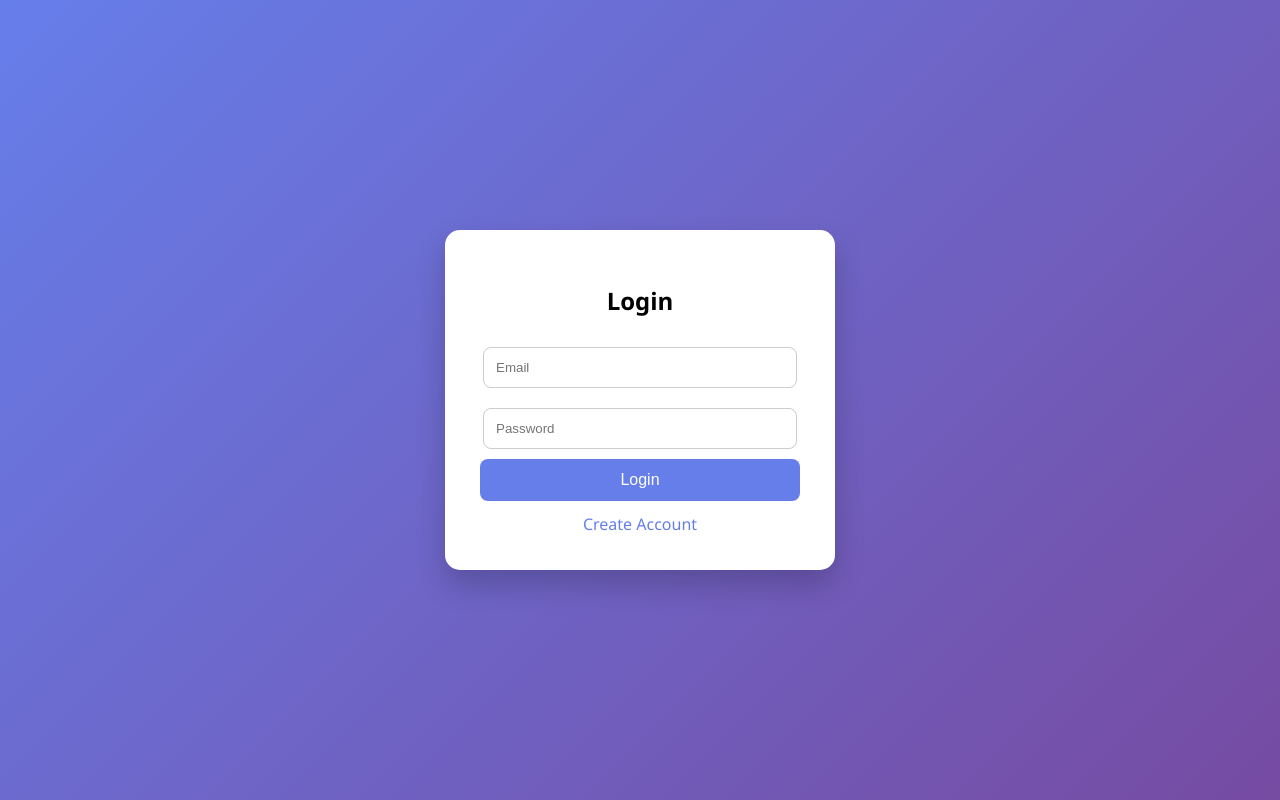
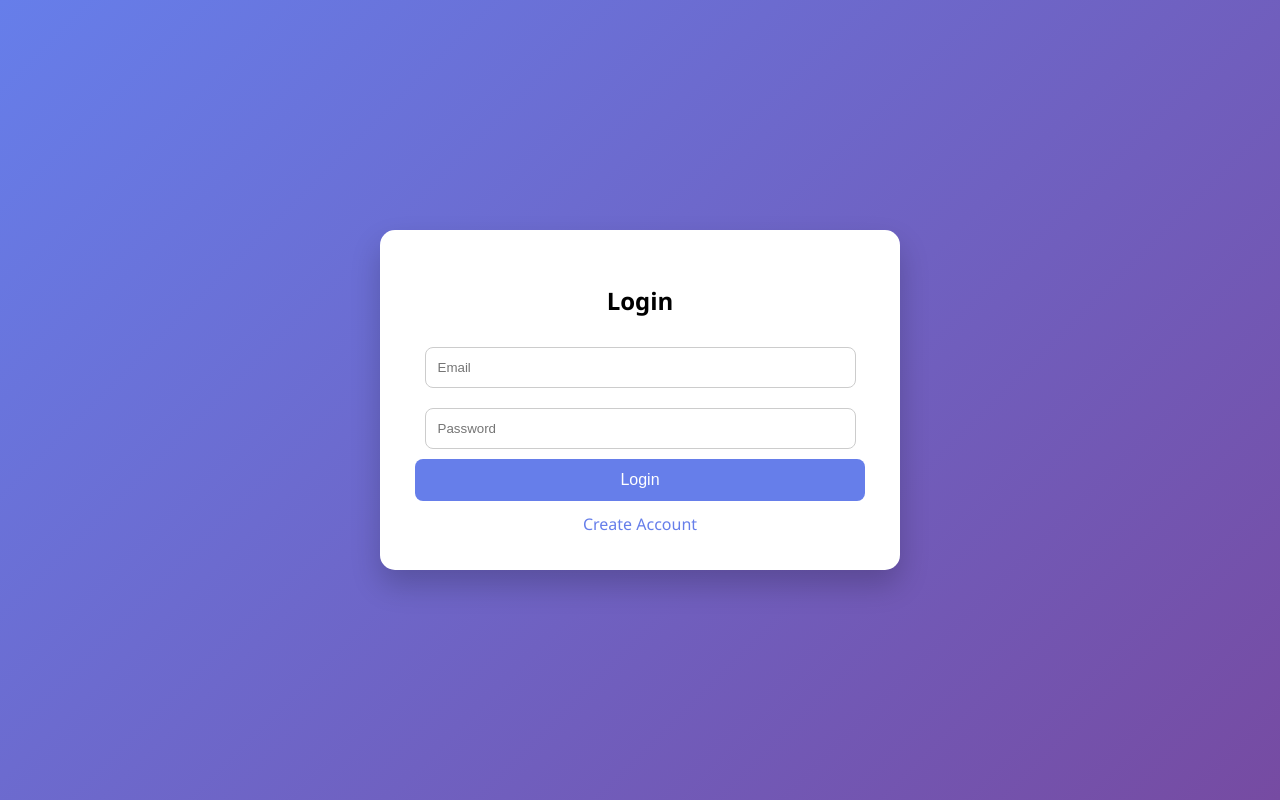
Before and after one commit to Sanskriti571/auth-project, a React (Create React App) app in the folder frontend/: page / in a window 1280 px wide. Built offline with nearby package versions, Linux system fonts and the light colour scheme.

Commit message:
frontend

```diff
--- a/frontend/src/App.css
+++ b/frontend/src/App.css
@@ -15,7 +15,8 @@ body {
   background: white;
   padding: 35px;
   border-radius: 15px;
-  width: 320px;
+  width: 90%;
+   max-width: 450px;
   text-align: center;
   box-shadow: 0 15px 30px rgba(0,0,0,0.2);
 }
```
